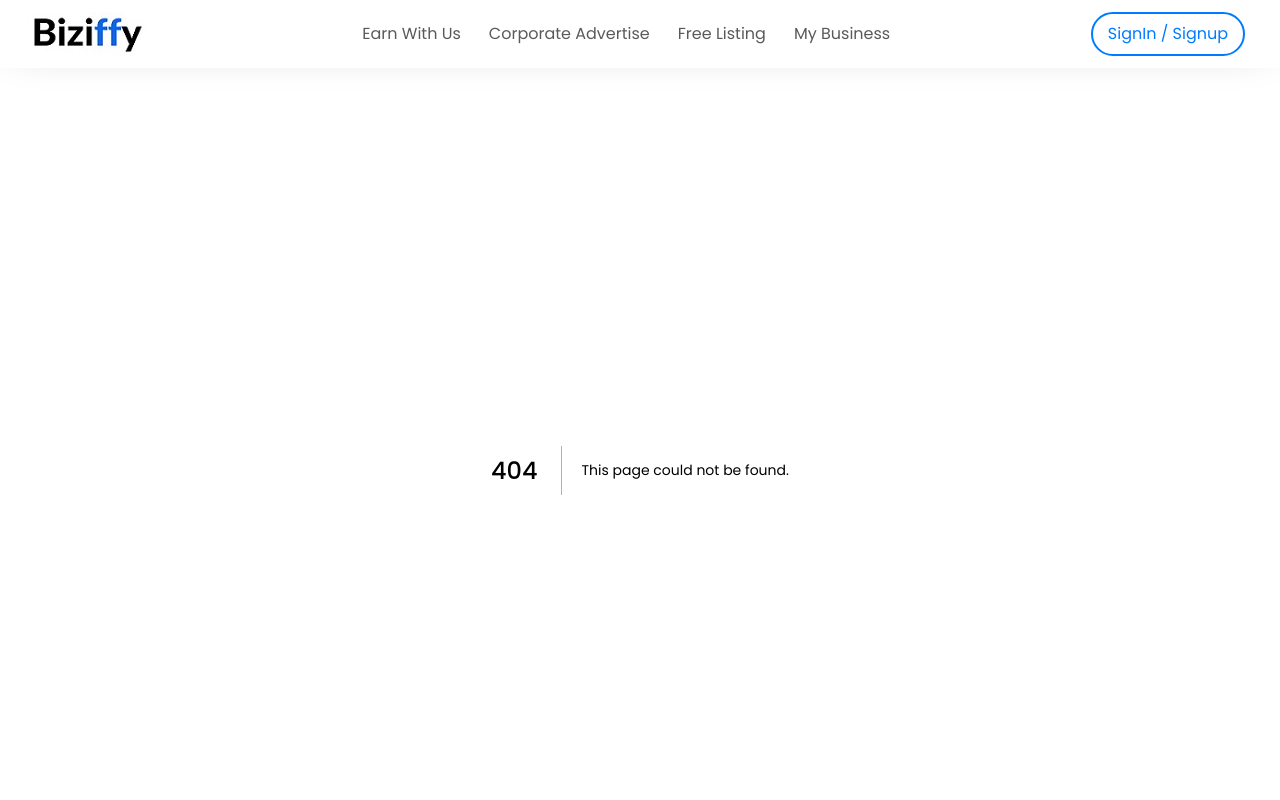
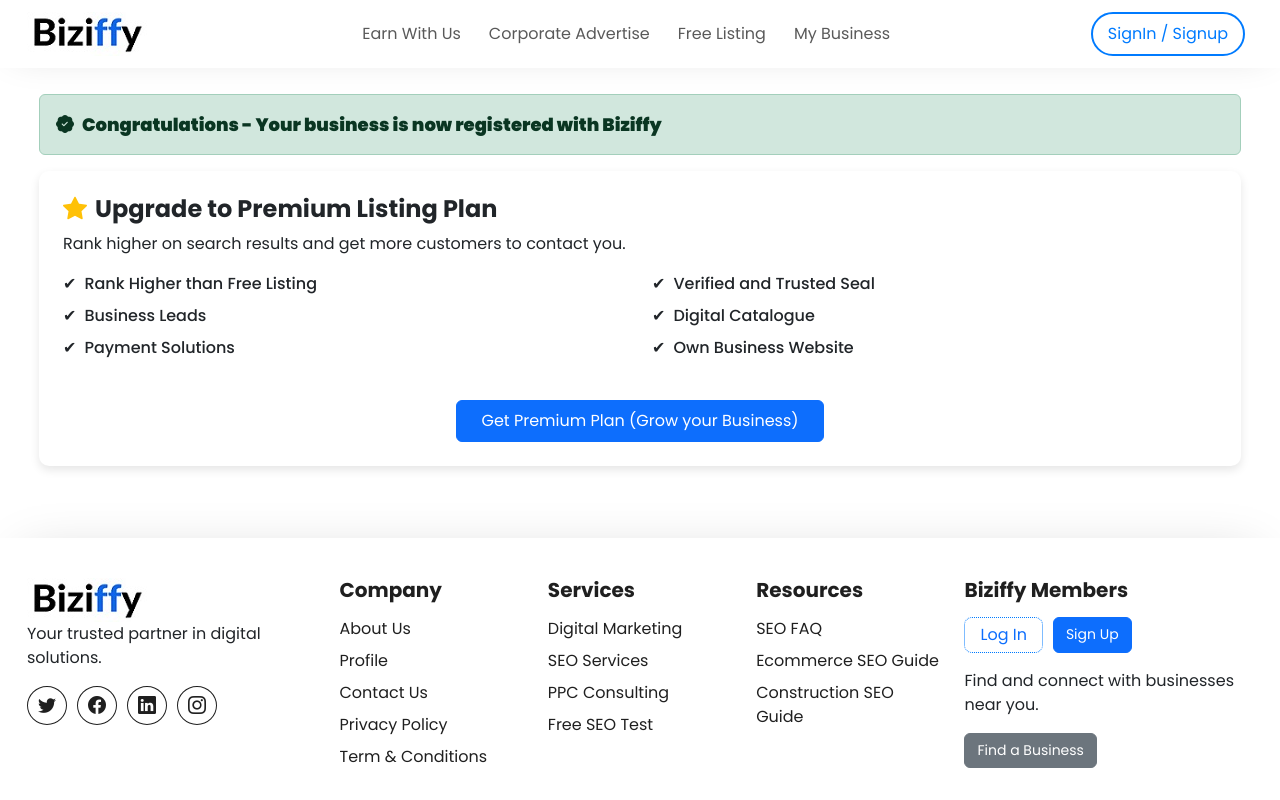
Before and after one commit to vishnugit2024/jd, a Next.js app: page /Pages/freelistingform/freelistingformsuccess in a window 1280 px wide. Before the commit this address had no page. Shown: the top 800 px of the page. Built offline with nearby package versions, Linux system fonts and the light colour scheme.

Commit message:
Please Add Chnages from Vishnu

```diff
--- a/src/app/Components/FreeListingform/ContactPerson.jsx
+++ b/src/app/Components/FreeListingform/ContactPerson.jsx
@@ -70,7 +70,7 @@
       <div className="mb-3">
         <label className="form-label">Contact Number<sup>*</sup></label>
         <input
-          type="text"
+          type="tel"
           className="form-control"
           name="contactNumber"
           onChange={handleChange}
@@ -81,7 +81,7 @@
       {formData.alternateNumbers.map((num, index) => (
         <div className="mb-3" key={index}>
           <input
-            type="text"
+            type="tel"
             className="form-control"
             placeholder="Alternate Number"
             value={num}
@@ -103,7 +103,7 @@
           WhatsApp Number <span style={{ color: "red" }}>(Optional)</span>
         </label>
         <input
-          type="text"
+          type="tel"
           className="form-control"
           name="whatsappNumber"
           onChange={handleChange}
--- a/src/app/Pages/free-listing/page.js
+++ b/src/app/Pages/free-listing/page.js
@@ -253,7 +253,7 @@
         </div>
       </section>
 
-      <section id="Paidlisting my-4">
+      <section id="paidlisting my-4">
         <div className="container">
           <div className="row">
             <div className="col-md-5">
--- /dev/null
+++ b/src/app/Pages/freelistingform/freelistingformsuccess/SuccessPage.css
@@ -0,0 +1,31 @@
+.successlisting-alert-success {
+  font-size: 18px;
+  font-weight: bold;
+  border-radius: 8px;
+  display: flex;
+  align-items: center;
+}
+
+.premium-plan {
+  background: #fff;
+  padding: 24px;
+  border-radius: 10px;
+  box-shadow: 0 4px 10px rgba(0, 0, 0, 0.1);
+}
+
+.premium-plan ul {
+  padding: 0;
+  list-style: none;
+}
+
+.premium-plan li {
+  font-size: 16px;
+  font-weight: 500;
+  display: flex;
+  align-items: center;
+  gap: 8px;
+}
+
+.premium-plan li::before {
+  content: "✔";
+}
--- /dev/null
+++ b/src/app/Pages/freelistingform/freelistingformsuccess/page.js
@@ -0,0 +1,59 @@
+import React from "react";
+import "./SuccessPage.css";
+import Link from "next/link";
+const page = () => {
+  return (
+    <div className="container my-5 p-4">
+      {/* Success Message */}
+      <div
+        className="alert alert-success successlisting-alert-success"
+        role="alert"
+      >
+        <i className="bi bi-patch-check-fill me-2" size={24}></i>
+        <strong>
+          Congratulations - Your business is now registered with Biziffy
+        </strong>
+      </div>
+
+      {/* Premium Plan Section */}
+      <div className="premium-plan">
+        <h4 className="d-flex align-items-center fw-bold">
+          <i class="bi bi-star-fill text-warning me-2"></i>
+          Upgrade to Premium Listing Plan
+        </h4>
+        <p>
+          Rank higher on search results and get more customers to contact you.
+        </p>
+
+        {/* Features List */}
+        <div className="row mt-3">
+          <div className="col-md-6">
+            <ul>
+              <li className="mb-2">Rank Higher than Free Listing</li>
+              <li className="mb-2">Business Leads</li>
+              <li className="mb-2">Payment Solutions</li>
+            </ul>
+          </div>
+          <div className="col-md-6">
+            <ul>
+              <li className="mb-2">Verified and Trusted Seal</li>
+              <li className="mb-2">Digital Catalogue</li>
+              <li className="mb-2">Own Business Website</li>
+            </ul>
+          </div>
+        </div>
+
+        {/* Button */}
+        <div className="text-center mt-4">
+          <Link href="/Pages/free-listing#paidlisting">
+            <button className="btn btn-primary px-4 py-2">
+              Get Premium Plan (Grow your Business)
+            </button>
+          </Link>
+        </div>
+      </div>
+    </div>
+  );
+};
+
+export default page;
```
Also changed, not shown: src/app/Components/FreeListingform/BusinessCategory.jsx (+124 -29 lines), src/app/Components/FreeListingform/BusinessDetails.jsx (+28 -6 lines).
